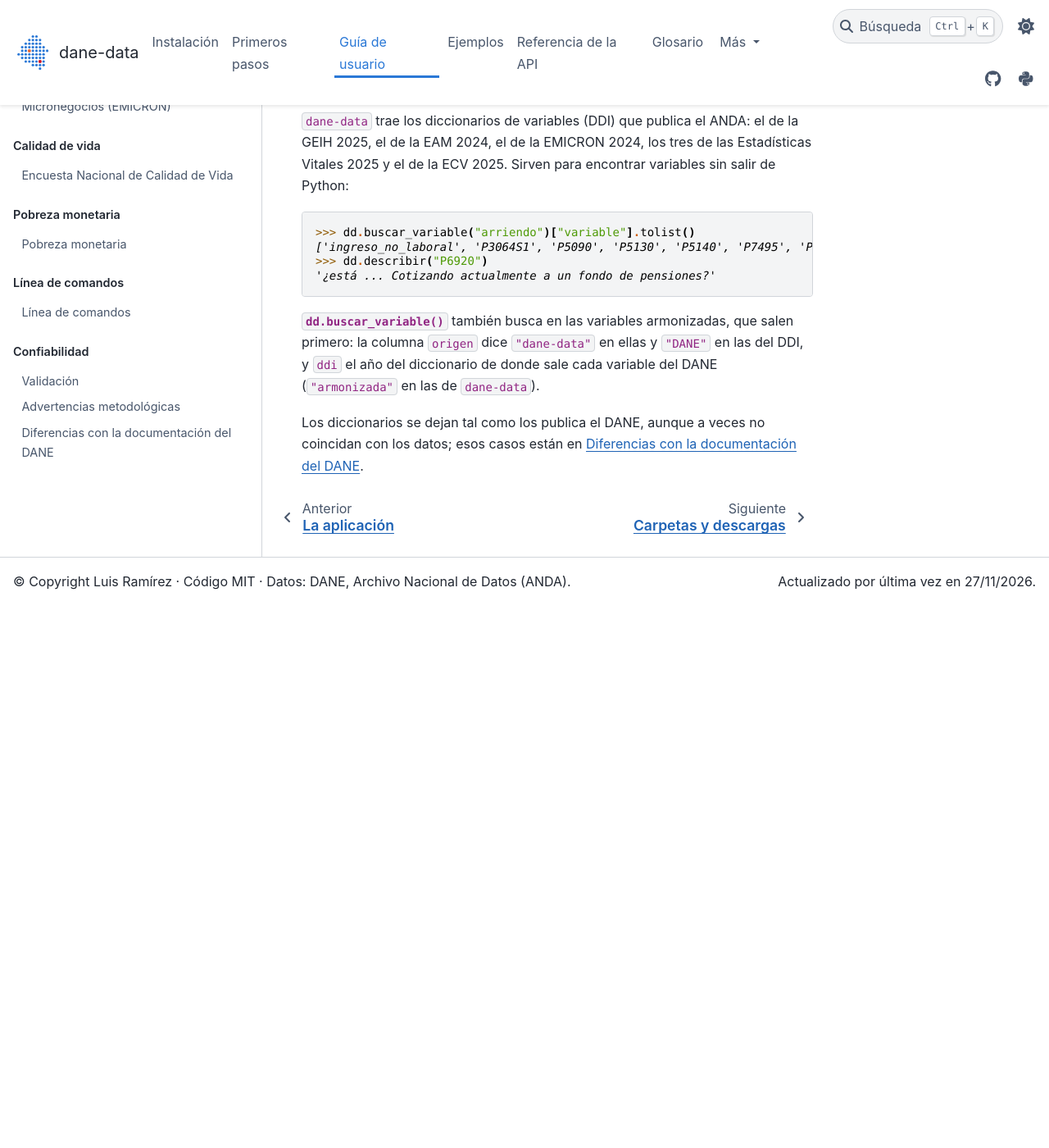
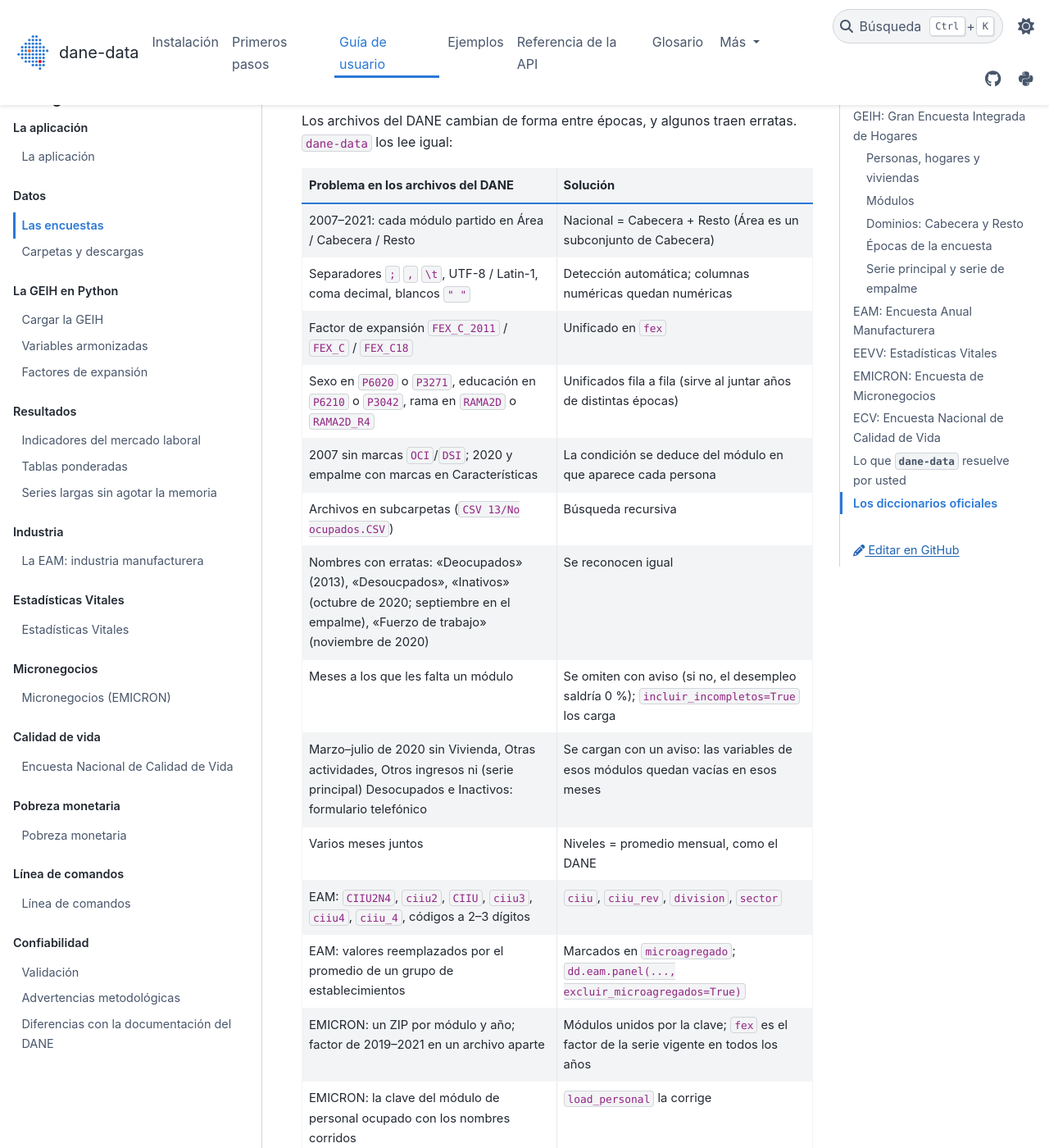
Before and after one commit to IntegralIndefinida/DANE-data, a Sphinx documentation site: the page built from docs/guia/encuestas.md, in a window 1280 px wide and 1400 px high, scrolled down 4824 px. Shown: the whole window at 82% size. Built offline with Sphinx 7.4.7 and the PyData theme 0.15.4, drawn with Linux system fonts in a browser that asks for light colours; before the commit the page ends 5563 px from its top, so only the background shows below that.

Commit message:
Pasar a la guía la tabla de lo que resuelve dane-data y los tiempos de la caché
La tabla queda en encuestas.md y los tiempos de carga en carga.md. Lo demás
del párrafo de la caché ya estaba en series_largas.md y app.md.

```diff
--- a/docs/guia/encuestas.md
+++ b/docs/guia/encuestas.md
@@ -126,6 +126,27 @@ archivo de viviendas, de hogares o de personas: vivienda, servicios, tenencia, c
 salud, primera infancia, educación, fuerza de trabajo, tecnologías y trabajo infantil. Tiene factor de expansión, y con
 ella el DANE calcula el Índice de Pobreza Multidimensional (IPM). Vea {doc}`ecv`.
 
+## Lo que `dane-data` resuelve por usted
+
+Los archivos del DANE cambian de forma entre épocas, y algunos traen erratas. `dane-data` los lee igual:
+
+| Problema en los archivos del DANE | Solución |
+|---|---|
+| 2007–2021: cada módulo partido en Área / Cabecera / Resto | Nacional = Cabecera + Resto (Área es un subconjunto de Cabecera) |
+| Separadores `;` `,` `\t`, UTF-8 / Latin-1, coma decimal, blancos `" "` | Detección automática; columnas numéricas quedan numéricas |
+| Factor de expansión `FEX_C_2011` / `FEX_C` / `FEX_C18` | Unificado en `fex` |
+| Sexo en `P6020` o `P3271`, educación en `P6210` o `P3042`, rama en `RAMA2D` o `RAMA2D_R4` | Unificados fila a fila (sirve al juntar años de distintas épocas) |
+| 2007 sin marcas `OCI`/`DSI`; 2020 y empalme con marcas en Características | La condición se deduce del módulo en que aparece cada persona |
+| Archivos en subcarpetas (`CSV 13/No ocupados.CSV`) | Búsqueda recursiva |
+| Nombres con erratas: «Deocupados» (2013), «Desoucpados», «Inativos» (octubre de 2020; septiembre en el empalme), «Fuerzo de trabajo» (noviembre de 2020) | Se reconocen igual |
+| Meses a los que les falta un módulo | Se omiten con aviso (si no, el desempleo saldría 0 %); `incluir_incompletos=True` los carga |
+| Marzo–julio de 2020 sin Vivienda, Otras actividades, Otros ingresos ni (serie principal) Desocupados e Inactivos: formulario telefónico | Se cargan con un aviso: las variables de esos módulos quedan vacías en esos meses |
+| Varios meses juntos | Niveles = promedio mensual, como el DANE |
+| EAM: `CIIU2N4`, `ciiu2`, `CIIU`, `ciiu3`, `ciiu4`, `ciiu_4`, códigos a 2–3 dígitos | `ciiu`, `ciiu_rev`, `division`, `sector` |
+| EAM: valores reemplazados por el promedio de un grupo de establecimientos | Marcados en `microagregado`; `dd.eam.panel(..., excluir_microagregados=True)` |
+| EMICRON: un ZIP por módulo y año; factor de 2019–2021 en un archivo aparte | Módulos unidos por la clave; `fex` es el factor de la serie vigente en todos los años |
+| EMICRON: la clave del módulo de personal ocupado con los nombres corridos | `load_personal` la corrige |
+
 ## Los diccionarios oficiales
 
 `dane-data` trae los diccionarios de variables (DDI) que publica el ANDA: el de la GEIH 2025, el de la EAM 2024, el de la
```
Also changed, not shown: README.md (+2 -28 lines), docs/guia/carga.md (+2 -1 lines).
